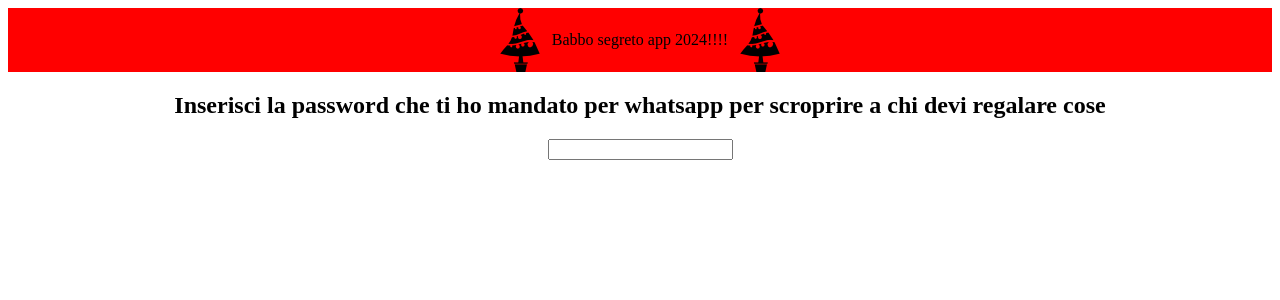
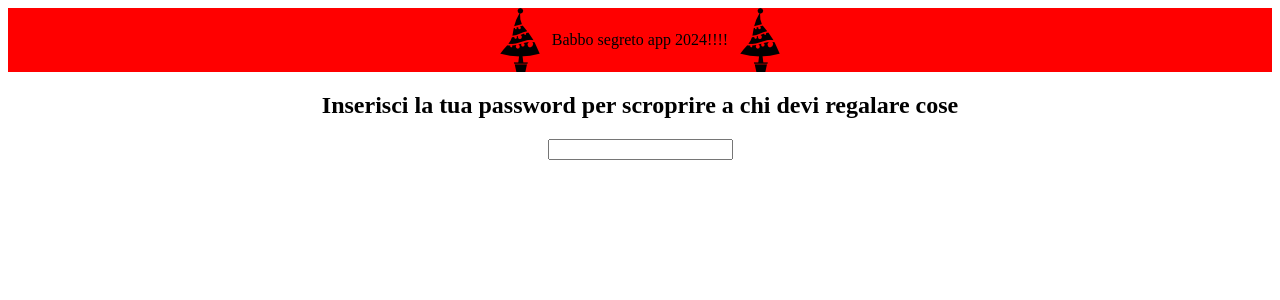
Before and after one commit to The-Sunny-Side/babbo-segreto, an Angular app: page / in a window 1280 px wide. Shown: the top 300 px of the page. Built offline with nearby package versions, Linux system fonts and the light colour scheme; no server answers.

Commit message:
lastupdatev3

```diff
--- a/src/app/app.component.html
+++ b/src/app/app.component.html
@@ -12,7 +12,7 @@
 
   <div class="carta">
     <div class="form">
-      <h2> Inserisci la password che ti ho mandato per whatsapp per scroprire a chi devi regalare cose</h2>
+      <h2> Inserisci la tua password per scroprire a chi devi regalare cose</h2>
 
       <input type="text" #message (keydown.enter)="onSubmit(message.value)">
       <p>{{to_show}}</p>
```
